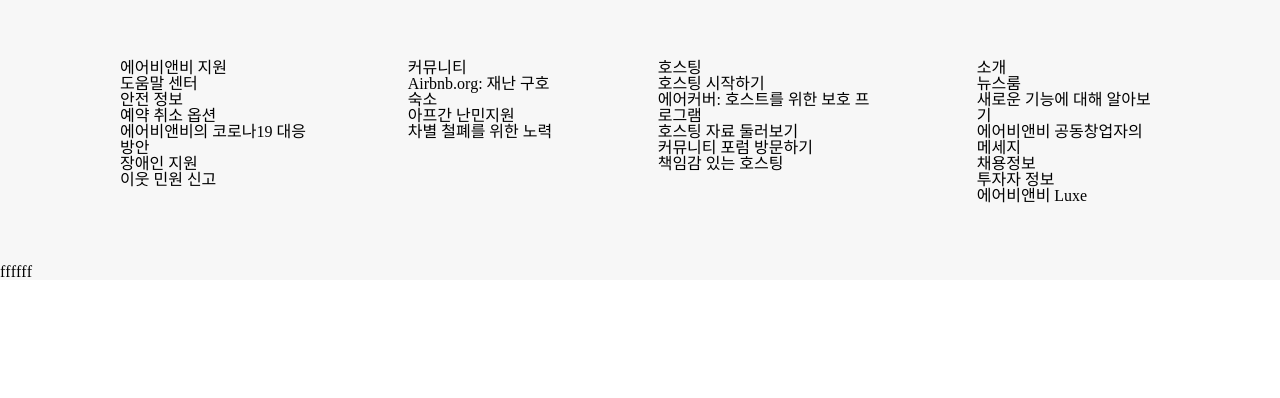
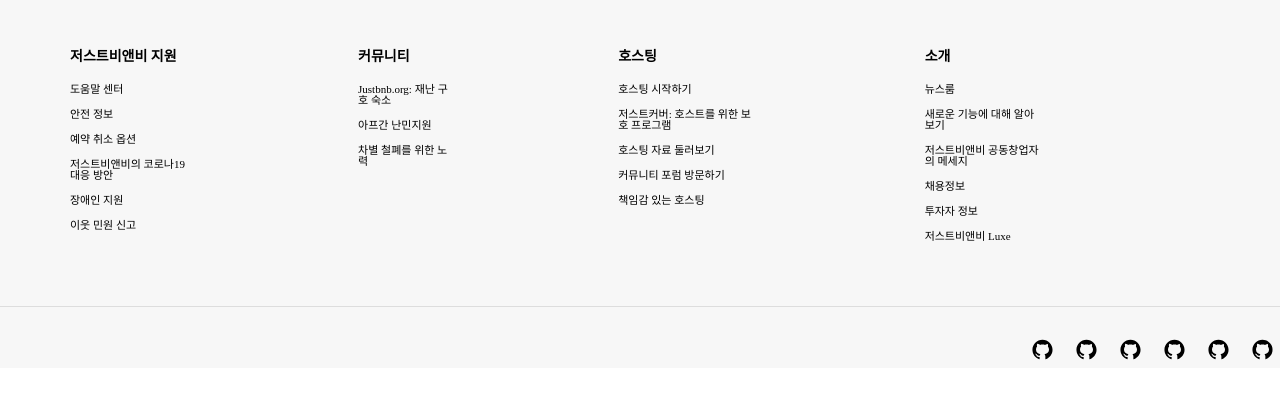
Before and after one commit to wecode-bootcamp-korea/justcode-4-2nd-justbnb-front, a React (Create React App) app: page /hosting in a window 1280 px wide. Shown: the top 398 px of the page. Built offline with nearby package versions, Linux system fonts and the light colour scheme.

Commit message:
Footer: Footer 구현

```diff
--- a/src/components/Footer.js
+++ b/src/components/Footer.js
@@ -1,5 +1,6 @@
 import React from 'react';
 import styled from 'styled-components';
+import { AiFillGithub } from 'react-icons/ai';
 
 function Footer() {
   return (
@@ -7,46 +8,74 @@ function Footer() {
       <footer>
         <StyledSection>
           <StyledDiv>
-            에어비앤비 지원
-            <li>도움말 센터</li>
-            <li>안전 정보</li>
-            <li>예약 취소 옵션</li>
-            <li>에어비앤비의 코로나19 대응 방안</li>
-            <li>장애인 지원</li>
-            <li>이웃 민원 신고</li>
+            <Title>저스트비앤비 지원</Title>
+            <List>도움말 센터</List>
+            <List>안전 정보</List>
+            <List>예약 취소 옵션</List>
+            <List>저스트비앤비의 코로나19 대응 방안</List>
+            <List>장애인 지원</List>
+            <List>이웃 민원 신고</List>
           </StyledDiv>
           <StyledDiv>
-            커뮤니티
-            <li>Airbnb.org: 재난 구호 숙소</li>
-            <li>아프간 난민지원</li>
-            <li>차별 철폐를 위한 노력</li>
+            <Title>커뮤니티</Title>
+            <List>Justbnb.org: 재난 구호 숙소</List>
+            <List>아프간 난민지원</List>
+            <List>차별 철폐를 위한 노력</List>
           </StyledDiv>
           <StyledDiv>
-            호스팅
-            <li>호스팅 시작하기</li>
-            <li>에어커버: 호스트를 위한 보호 프로그램</li>
-            <li>호스팅 자료 둘러보기</li>
-            <li>커뮤니티 포럼 방문하기</li>
-            <li>책임감 있는 호스팅</li>
+            <Title>호스팅</Title>
+            <List>호스팅 시작하기</List>
+            <List>저스트커버: 호스트를 위한 보호 프로그램</List>
+            <List>호스팅 자료 둘러보기</List>
+            <List>커뮤니티 포럼 방문하기</List>
+            <List>책임감 있는 호스팅</List>
           </StyledDiv>
           <StyledDiv>
-            소개
-            <li>뉴스룸</li>
-            <li>새로운 기능에 대해 알아보기</li>
-            <li>에어비앤비 공동창업자의 메세지</li>
-            <li>채용정보</li>
-            <li>투자자 정보</li>
-            <li>에어비앤비 Luxe</li>
+            <Title>소개</Title>
+            <List>뉴스룸</List>
+            <List>새로운 기능에 대해 알아보기</List>
+            <List>저스트비앤비 공동창업자의 메세지</List>
+            <List>채용정보</List>
+            <List>투자자 정보</List>
+            <List>저스트비앤비 Luxe</List>
           </StyledDiv>
         </StyledSection>
-        <Icons>
-          <li className="icons">f</li>
-          <li className="icons">f</li>
-          <li className="icons">f</li>
-          <li className="icons">f</li>
-          <li className="icons">f</li>
-          <li className="icons">f</li>
-        </Icons>
+        <IconContainer>
+          <Icons
+            onClick={() =>
+              window.open('https://xxziiko.tistory.com/', '_blank')
+            }
+          >
+            <AiFillGithub />
+          </Icons>
+          <Icons
+            onClick={() =>
+              window.open('https://velog.io/@minzyaaaaaa', '_blank')
+            }
+          >
+            <AiFillGithub />
+          </Icons>
+          <Icons
+            onClick={() => window.open('https://velog.io/@sseul22', '_blank')}
+          >
+            <AiFillGithub />
+          </Icons>
+          <Icons
+            onClick={() => window.open('https://velog.io/@shw779', '_blank')}
+          >
+            <AiFillGithub />
+          </Icons>
+          <Icons
+            onClick={() => window.open('https://velog.io/@jml22', '_blank')}
+          >
+            <AiFillGithub />
+          </Icons>
+          <Icons
+            onClick={() => window.open('https://velog.io/@wlsun', '_blank')}
+          >
+            <AiFillGithub />
+          </Icons>
+        </IconContainer>
       </footer>
     </StyledFooter>
   );
@@ -62,16 +91,45 @@ const StyledFooter = styled.footer`
 `;
 
 const StyledSection = styled.section`
-  padding: 10px 70px;
+  padding: 20px 70px 50px 70px;
   display: flex;
+  border-bottom: 1px solid rgb(221, 221, 221);
+  font-size: 11px;
 `;
 
 const StyledDiv = styled.div`
-  padding: 50px;
+  padding-top: 30px;
+  padding-right: 170px;
 `;
 
-const Icons = styled.div`
+const IconContainer = styled.div`
   display: flex;
+  justify-content: right;
+  padding-top: 30px;
+`;
+
+const List = styled.li`
+  padding-bottom: 14px;
+  font-weight: 400;
+
+  &:hover {
+    text-decoration: underline;
+    cursor: pointer;
+  }
+`;
+
+const Title = styled.div`
+  padding-bottom: 20px;
+  font-weight: 700;
+  font-size: 14px;
+`;
+
+const Icons = styled.button`
+  padding-left: 15px;
+  font-size: 23px;
+  border: none;
+  background: #f7f7f7;
+  cursor: pointer;
 `;
 
 export default Footer;
```
